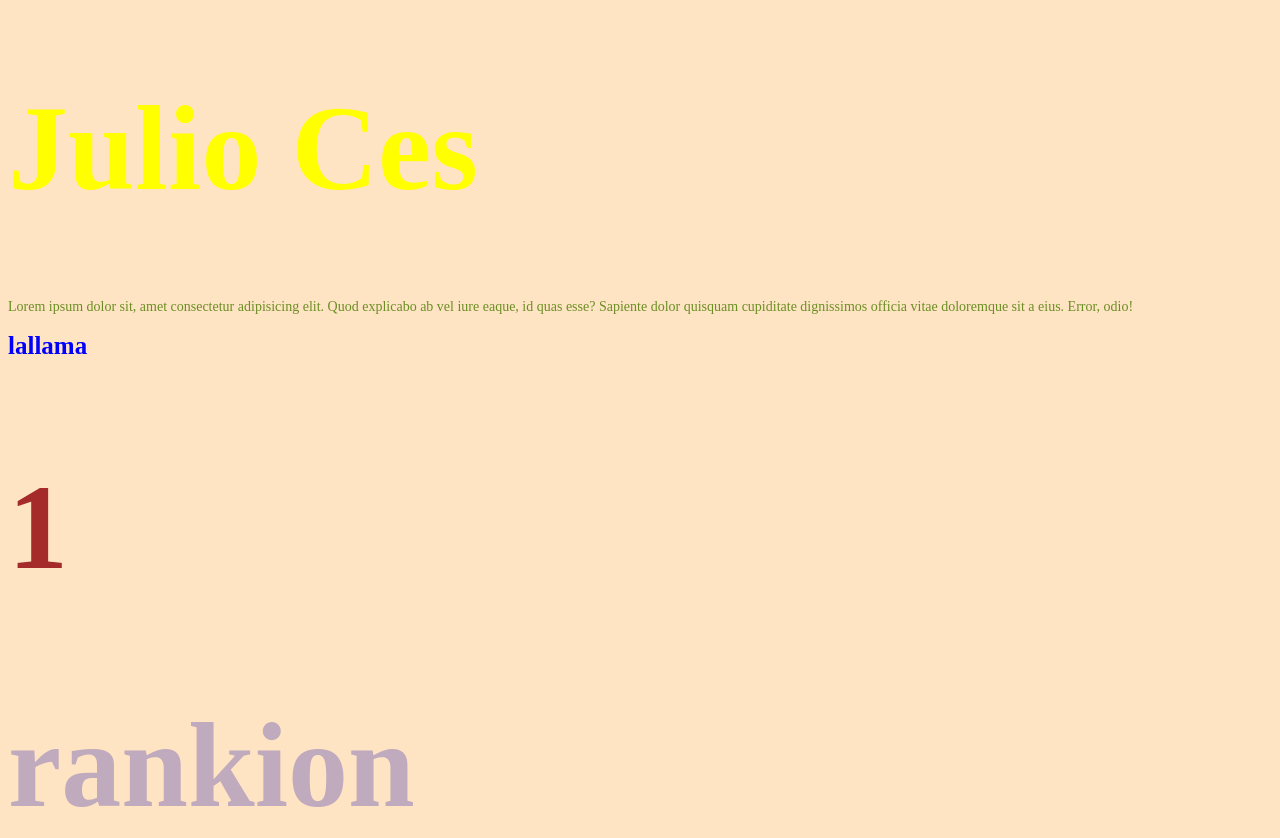
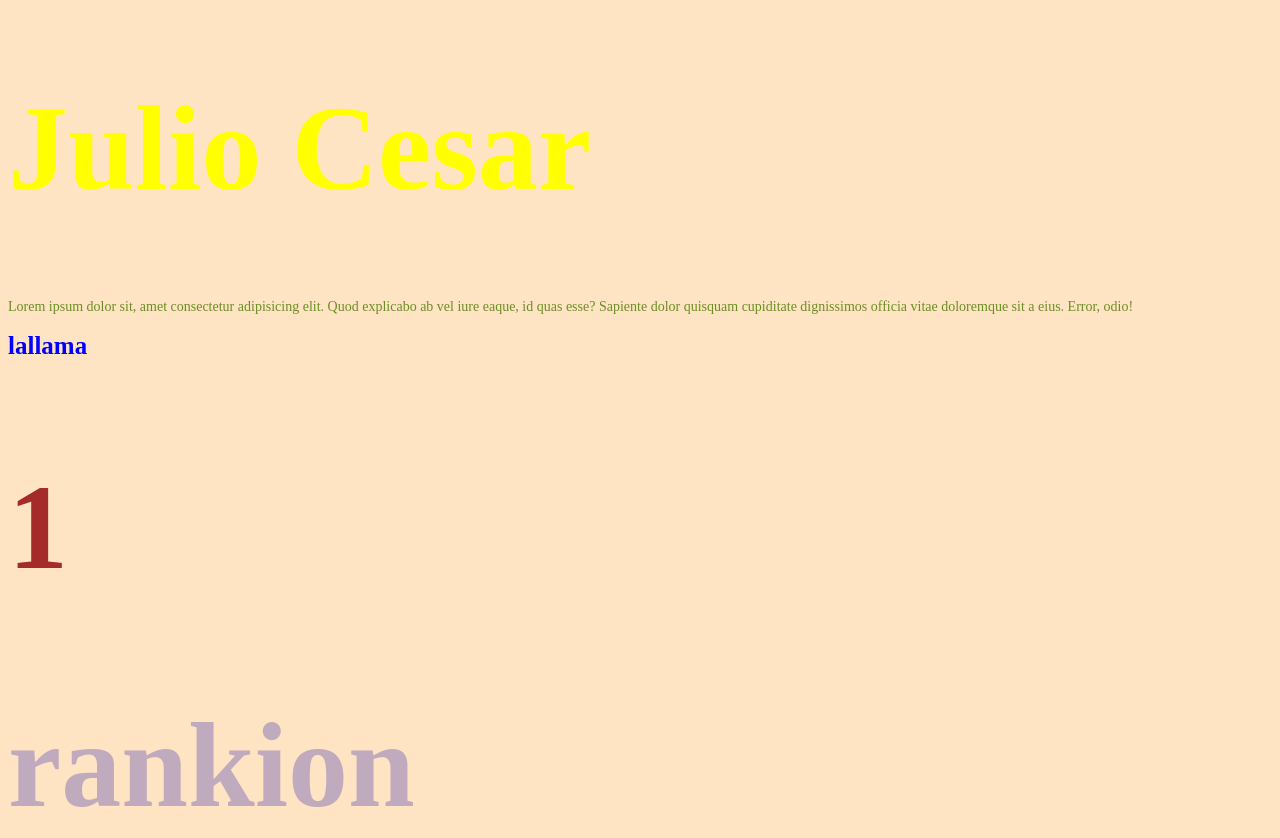
Before and after one commit to JuliusCesar767/certus-lunes, a plain HTML site: page clase 5/index.html in a window 1280 px wide. Shown: the top 838 px of the page. Drawn offline with Linux system fonts and the light colour scheme.

Commit message:
Update index.html

```diff
--- a/clase 5/index.html
+++ b/clase 5/index.html
@@ -31,7 +31,7 @@
 
                 <!--selector css indedificador de etiqueta-->
 <body>
-            <h1>Julio Ces</h1>
+            <h1>Julio Cesar</h1>
                         <p style="color:olivedrab">Lorem ipsum dolor sit, amet consectetur
                              adipisicing elit. Quod explicabo ab vel
                               iure eaque, id quas esse? Sapiente dolor
```
